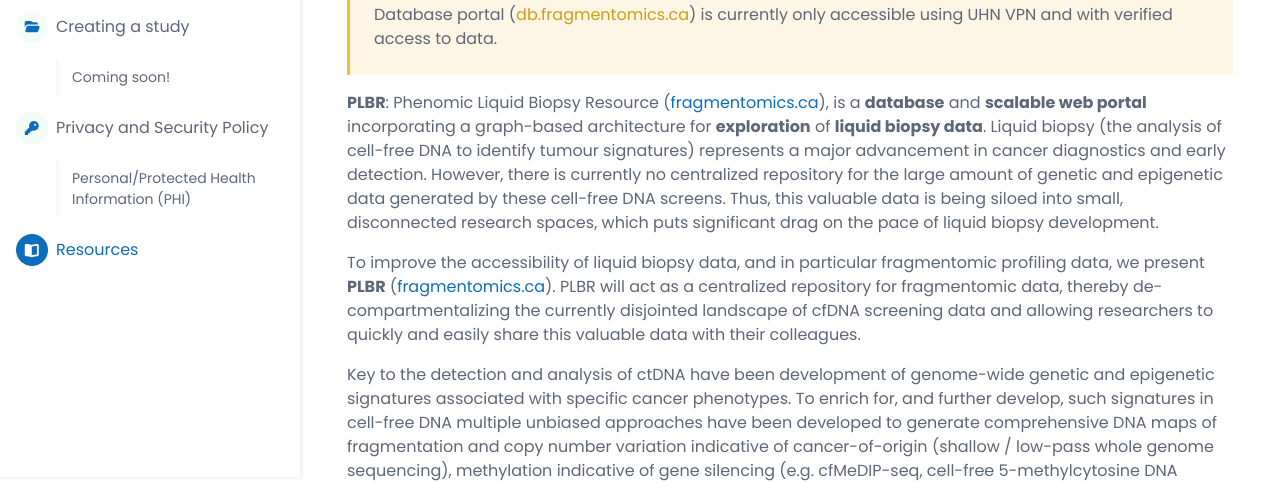
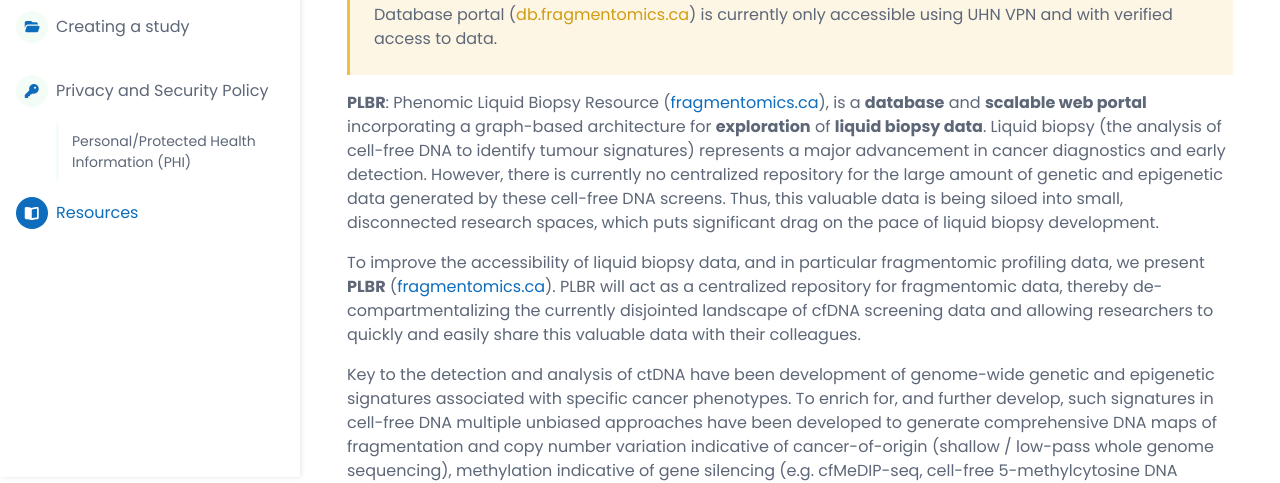
Before and after one commit to pughlab/plbr-docs, a plain HTML site: page docs/index.html in a window 1280 px wide. Shown: the part 323-806 px from the top of the page. Drawn offline with nearby package versions, Linux system fonts and the light colour scheme.

Commit message:
cleaned up

```diff
--- a/docs/index.html
+++ b/docs/index.html
@@ -80,8 +80,6 @@
 					<li class="nav-item"><a class="nav-link scrollto" href="#item-1-5">Architecture</a></li>
 
 				    <li class="nav-item section-title mt-3"><a class="nav-link scrollto" href="#section-2"><span class="theme-icon-holder mr-2"><i class="fas fa-folder-open"></i></span>Creating a study</a></li>
-				    <li class="nav-item"><a class="nav-link scrollto" href="#item-2-1">Coming soon!</a></li>
-
 					<!-- <li class="nav-item"><a class="nav-link scrollto" href="#item-2-1">Uploading cfMeDIP-seq data</a></li> -->
 				    <!-- <li class="nav-item"><a class="nav-link scrollto" href="#item-2-2">Uploading bin filters</a></li> -->
 					<!-- <li class="nav-item"><a class="nav-link scrollto" href="#item-2-3">Uploading geneset data</a></li> -->
```
